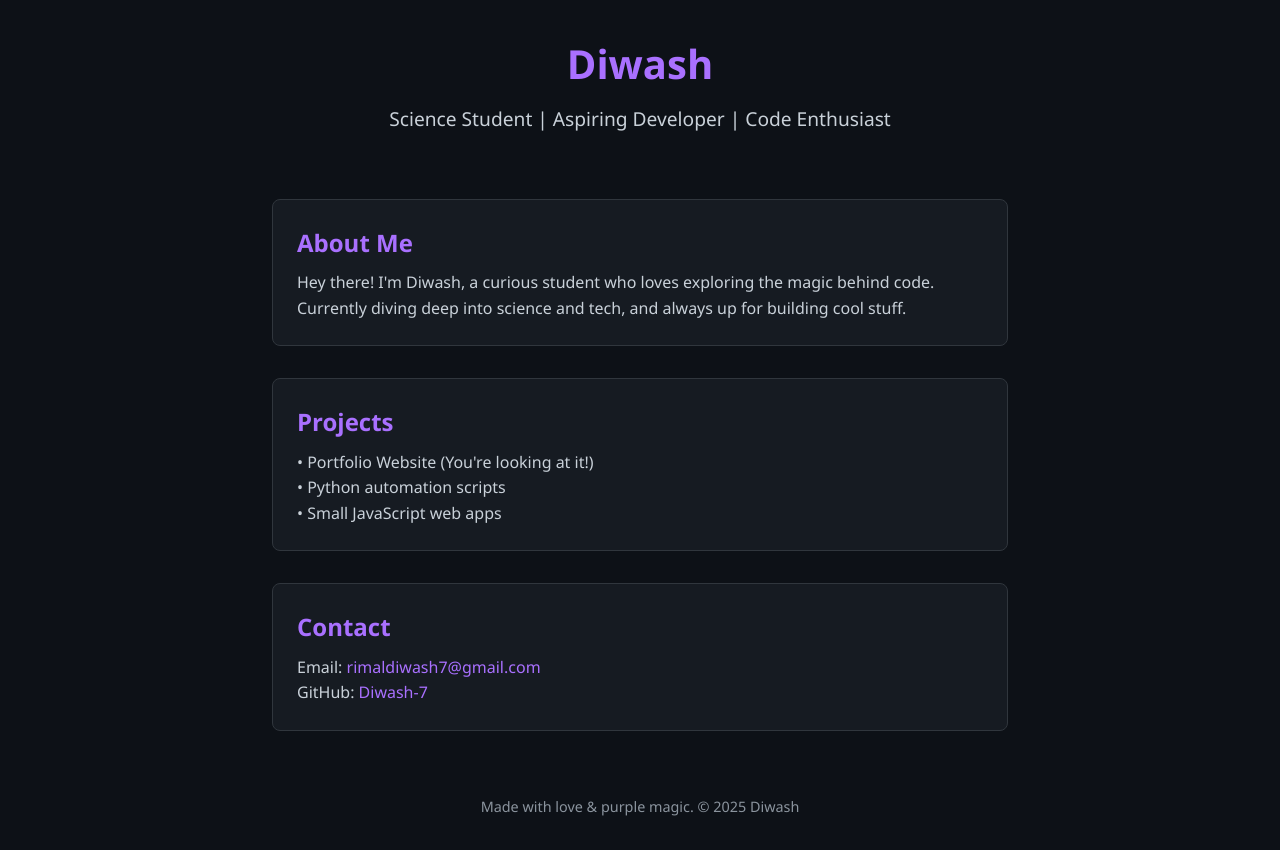
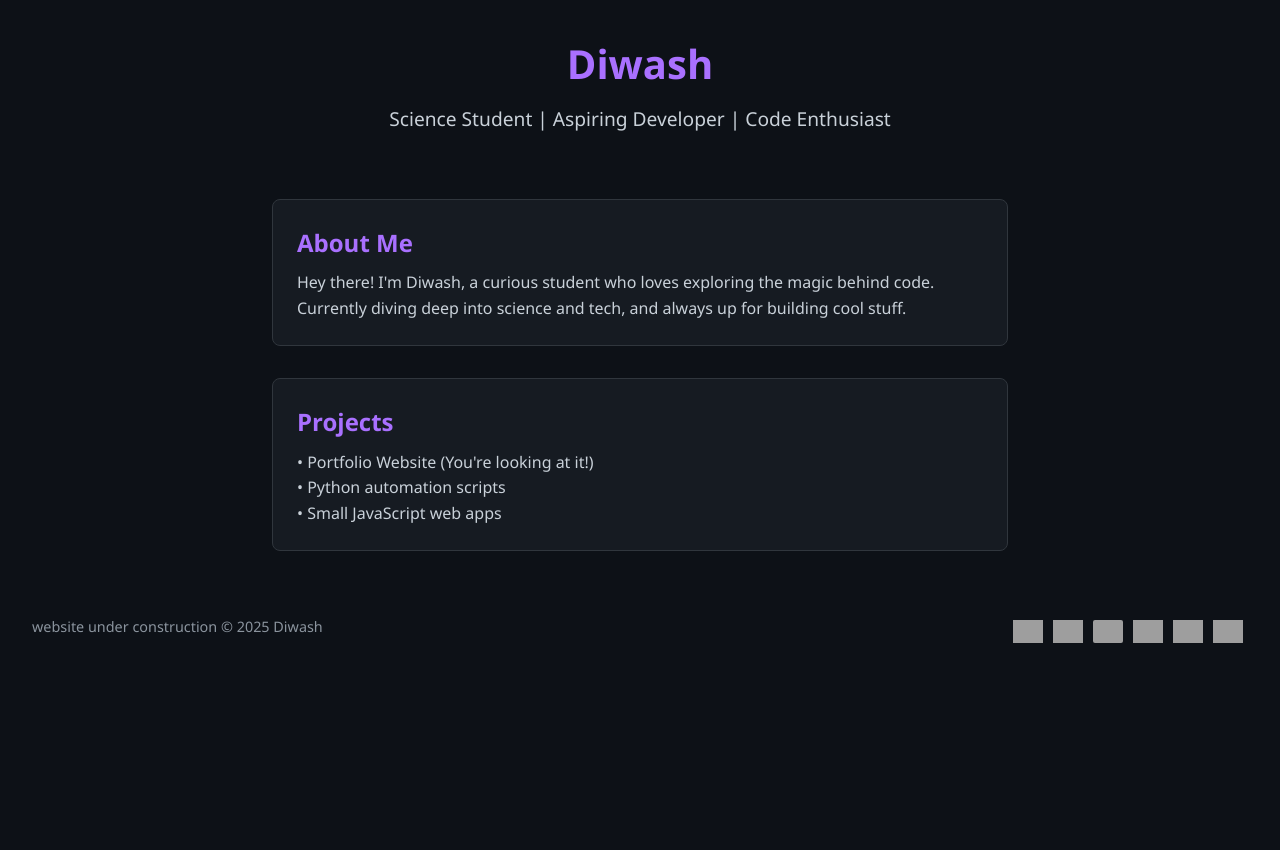
Before and after one commit to Diwash-7/portfolio, a plain HTML site: page index.html in a window 1280 px wide. After the commit the page ends 800 px from the top, so only its background shows below. Drawn offline with Linux system fonts and the light colour scheme; grey boxes are pictures that could not be loaded.

Commit message:
minor changes to website

```diff
--- a/index.html
+++ b/index.html
@@ -6,6 +6,10 @@
     <meta http-equiv="X-UA-Compatible" content="ie=edge">
     <title>Diwash</title>
     <link rel="stylesheet" href="style.css">
+    <head>
+      <link rel="icon" href="logo.ico" type="icon">
+  </head>
+
 </head>
 <body>
 
@@ -25,14 +29,22 @@
              • Small JavaScript web apps
           </p>
         </div>
-        <div class="card">
+        <!-- <div class="card">
           <h2>Contact</h2>
-          <p>Email: <a href="mailto:rimaldiwash7@gmail.com">rimaldiwash7@gmail.com</a><br>
-             GitHub: <a href="https://github.com/Diwash-7">Diwash-7</a></p>
-        </div>
+          <p>Email: <a href="mailto:rimaldiwash7@gmail.com" target="new">rimaldiwash7@gmail.com</a><br>
+             GitHub: <a href="https://github.com/Diwash-7" target="new">Diwash-7</a></p>
+        </div> -->
       </main>
       <footer>
-        <p>Made with love & purple magic. © 2025 Diwash</p>
+        <p>website under construction © 2025 Diwash</p>
+        <ul>
+          <li><a href="https://www.facebook.com/Diwash.Rimal07" target="new"><img src="https://cdn-icons-png.flaticon.com/512/733/733547.png" alt="facebook"  width="30"></a></li>
+          <li><a href="https://x.com/diwash_rimal" target="new"><img src="https://upload.wikimedia.org/wikipedia/commons/5/57/X_logo_2023_%28white%29.png" alt="x" width="30"></a></li>
+          <li><a href="https://discord.com/users/692999678219911209" target="new"><img src="https://static.vecteezy.com/system/resources/previews/006/892/625/non_2x/discord-logo-icon-editorial-free-vector.jpg" style="border-radius: 2px;" alt="discord" width="30"></a></li>
+          <li><a href="https://www.linkedin.com/in/diwash-rimal-4a1037308/" target="new"><img src="https://upload.wikimedia.org/wikipedia/commons/c/ca/LinkedIn_logo_initials.png" alt="linkedin"width="30"></a></li>
+          <li><a href="https://www.youtube.com/@diwashrimal543" target="new"><img src="https://cdn-icons-png.flaticon.com/512/1384/1384060.png" alt="youtube" width="30"></a></li>
+          <li><a href="https://github.com/Diwash-7" target="new"><img src="https://cdn-icons-png.flaticon.com/512/733/733553.png" alt="github" width="30"></a></li>
+        </ul>
       </footer>
 
     <script src="script.js"></script>
--- a/script.js
+++ b/script.js
@@ -1 +1 @@
-console.log("Welcome to my. Stay curious!");
+console.log("Welcome to my website. Stay curious!");
--- a/style.css
+++ b/style.css
@@ -64,7 +64,21 @@
     padding: 2rem;
     font-size: 0.9rem;
     color: #8b949e;
+    display: flex;
+    justify-content:space-between;
+
   }
+  footer ul{
+
+    list-style-type: none;
+    display: flex;
+    justify-content: space-between;
+  }
+  footer ul li{
+    margin: 5px;
+  }
+
+
 
   a {
     color: var(--accent-color);
```
Also changed, not shown: logo.ico (added).
